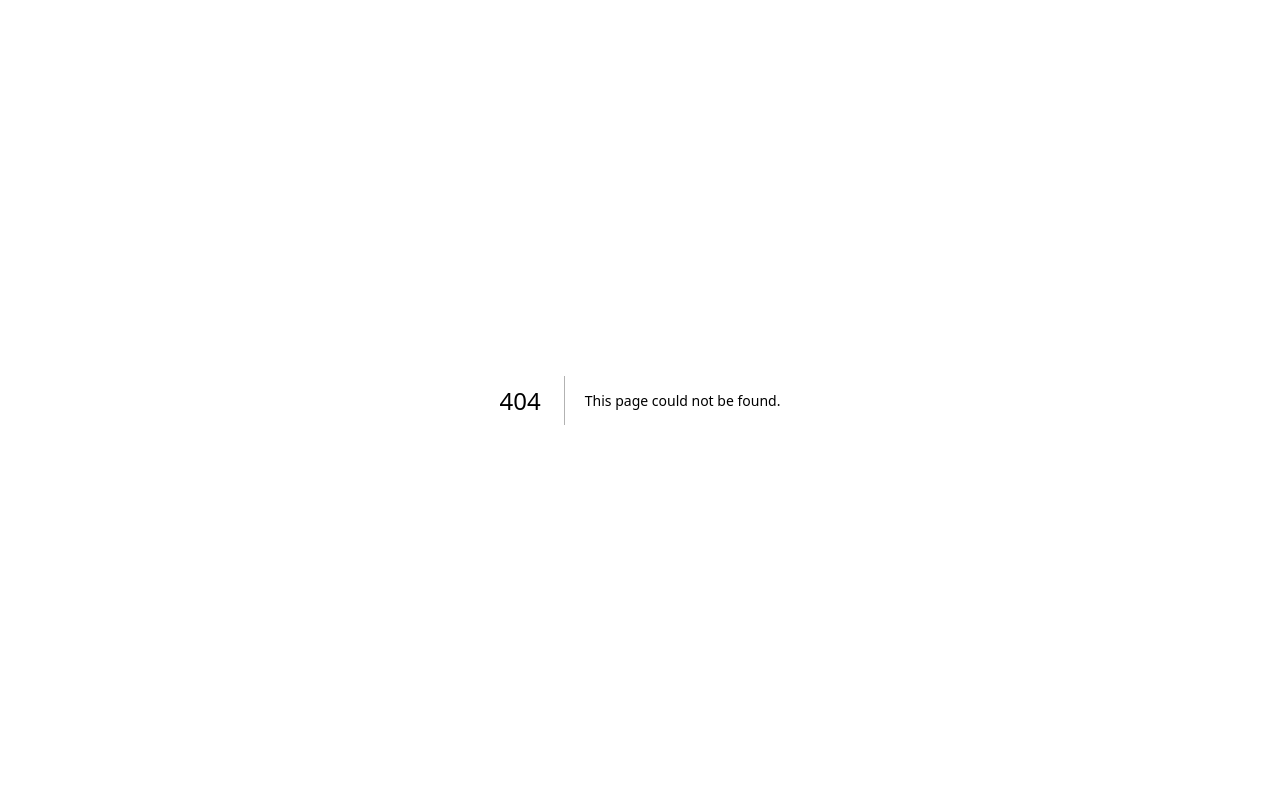
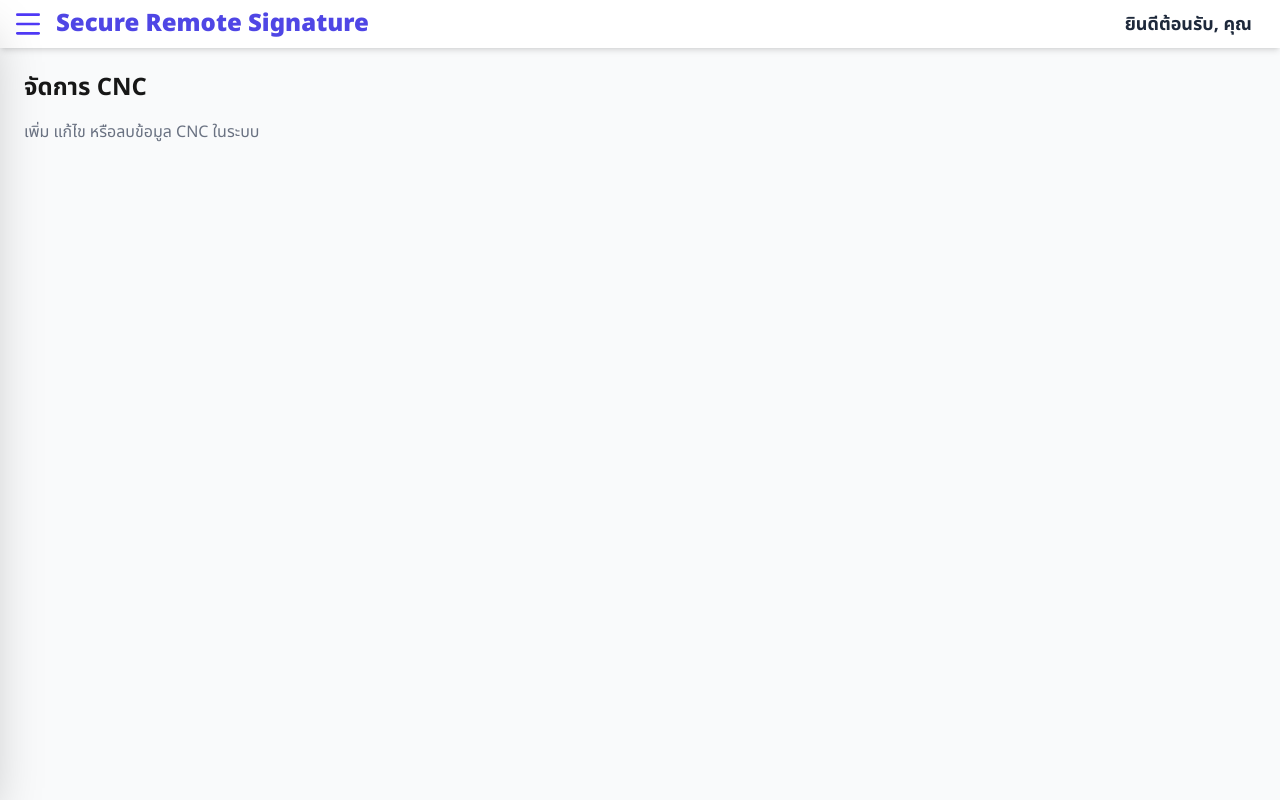
Before and after one commit to Secure-Remote-signature/RemoteSecureSignature, a Next.js app in the folder frontend/: page /admin/cncManagement in a window 1280 px wide. Before the commit this address had no page. Built offline with nearby package versions, Linux system fonts and the light colour scheme; no server answers; sample sign-in values are in the browser's storage.

Commit message:
feat(admin): add CNC Management page for managing CNC data

```diff
--- /dev/null
+++ b/frontend/app/admin/cncManagement/page.tsx
@@ -0,0 +1,8 @@
+export default function cncManagement() {
+    return (
+        <div className="p-6">
+            <h1 className="text-2xl font-bold mb-4">จัดการ CNC</h1>
+            <p className="text-gray-500 mb-6">เพิ่ม แก้ไข หรือลบข้อมูล CNC ในระบบ</p>
+        </div>
+    );
+}
```
